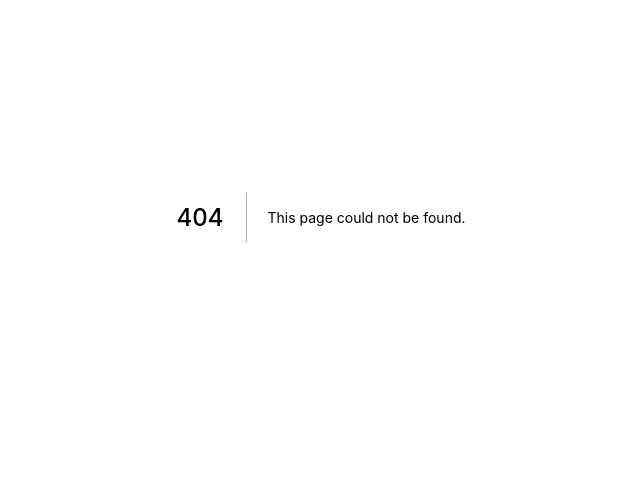
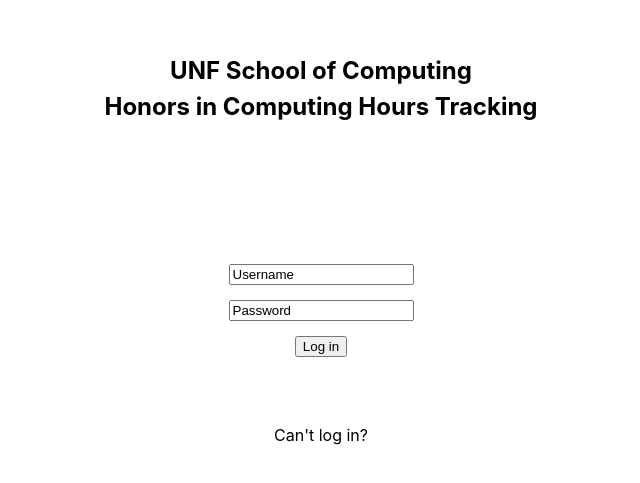
Before and after one commit to Ronatos/UNF-SoC-Honors-in-Computing-Hours-Tracking, a Next.js app: page /login in a window 1280 px wide. Before the commit this address had no page. Shown: the part 183-666 px from the top of the page, without its empty margins (319-959 px from the left). Built offline with nearby package versions, Linux system fonts and the light colour scheme.

Commit message:
added login page

```diff
--- /dev/null
+++ b/pages/login.js
@@ -0,0 +1,35 @@
+import Head from 'next/head'
+import Image from 'next/image'
+import styles from '../styles/Home.module.css'
+
+let username = "Username"
+let password = "Password"
+
+export default function Home() {
+  return (
+    <div className={styles.container}>
+      <Head>
+        <title>Login</title>
+        <meta name="description" content="Login page" />
+        <link rel="icon" href="/favicon.ico" />
+      </Head>
+
+      <main className={styles.main}>
+
+        <h1 className={styles.description}>
+          UNF School of Computing <br></br> Honors in Computing Hours Tracking
+        </h1>
+
+        <form className={styles.description}>
+          <input type="text" value={username}/>
+          <br></br>
+          <input type="text" value={password}/>
+          <br></br>
+          <input type="submit" value="Log in"/>
+        </form>
+
+        <a href='/' target={"_blank"}>Can't log in?</a>
+      </main>
+    </div>
+  )
+}
```
